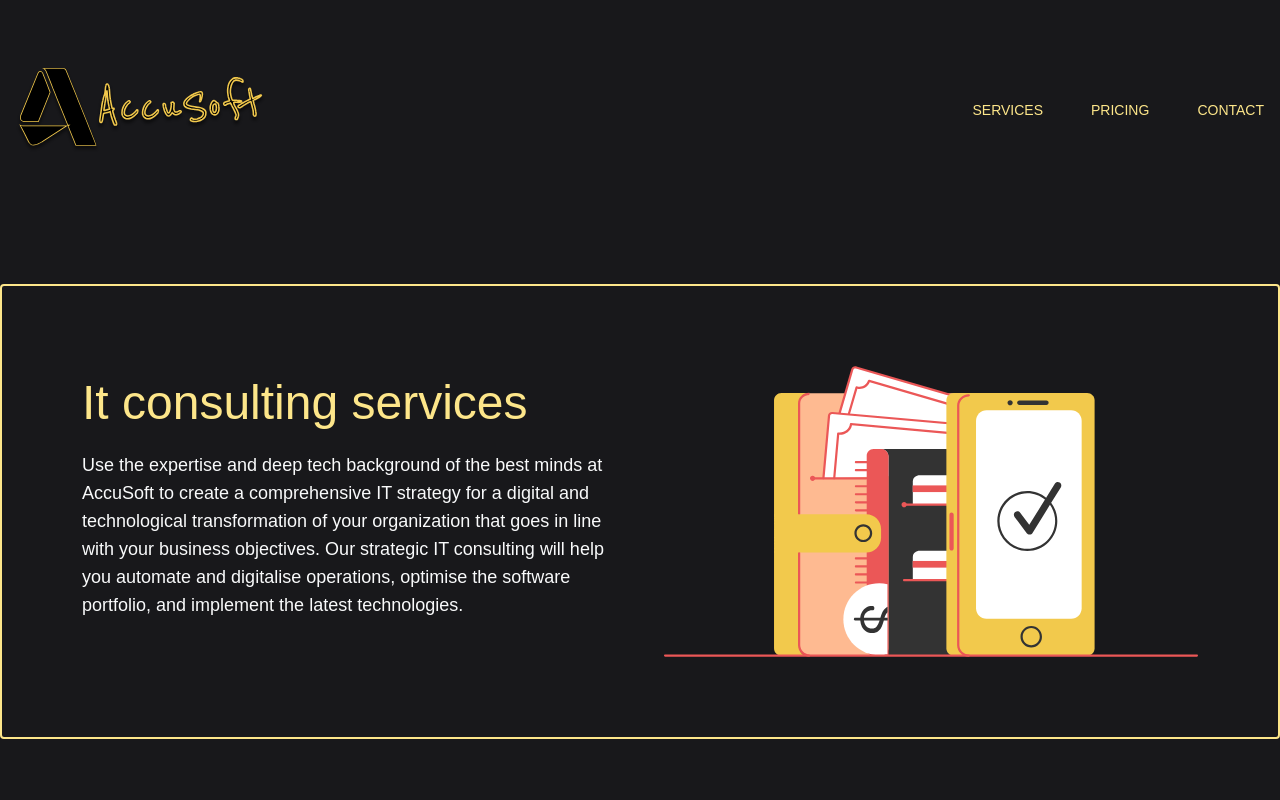
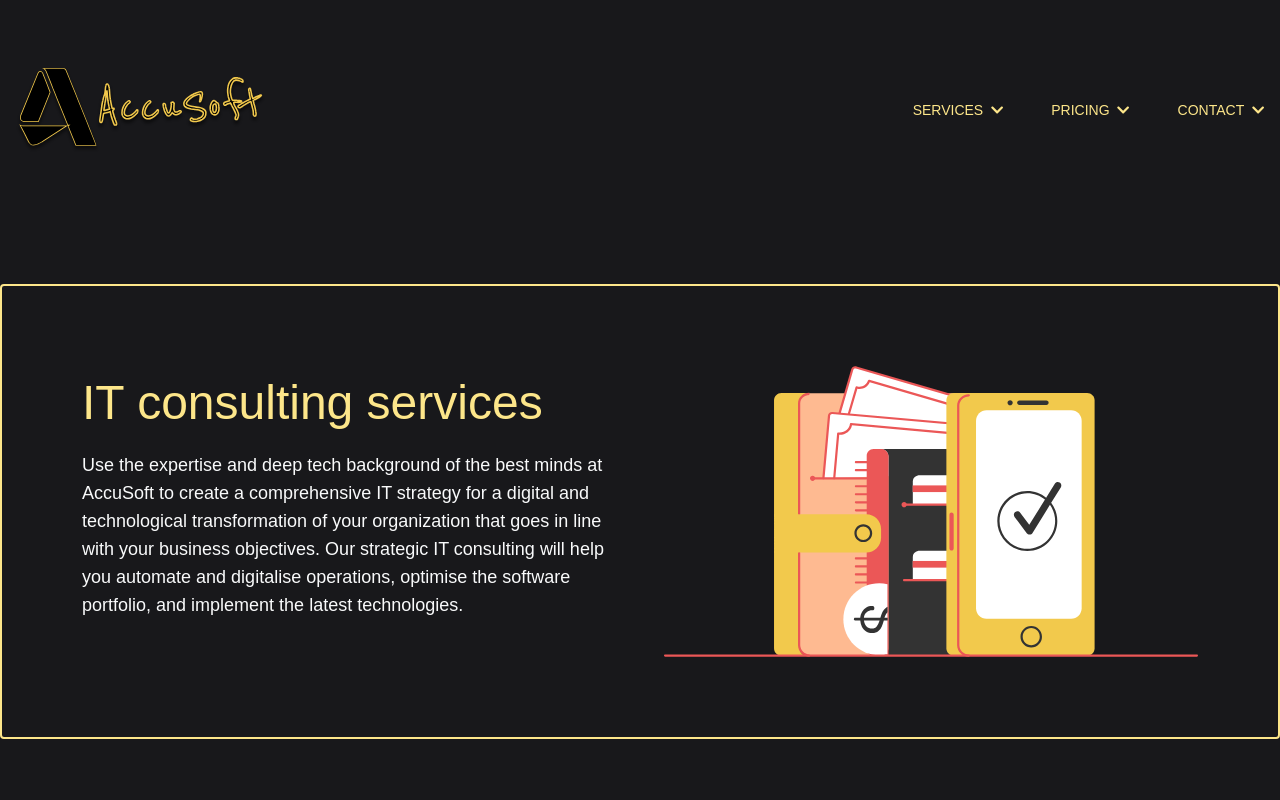
Before and after one commit to NasirKhalidQ/accusoft-frontend, a React (Create React App) app: page / in a window 1280 px wide. Shown: the top 800 px of the page. Built offline with nearby package versions, Linux system fonts and the light colour scheme.

Commit message:
added hover to navigation and FAQ

```diff
--- a/src/FAQ.js
+++ b/src/FAQ.js
@@ -10,29 +10,29 @@ function Faq() {
           <h1 className="text-3xl text-center text-accusoft-yellow">Frequently Asked Questions</h1>
 		    </div>
       <div className="flex flex-col sm:w-3/4 lg:w-3/6 mt-12 mx-auto">
-        <div className="flex items-center border-b py-4">
-          <span className="flex-1 text-accusoft-white">
+        <div className="group cursor-pointer flex items-center border-b py-4 ">
+          <span className="flex-1 text-accusoft-white group-hover:text-accusoft-purple">
             I own a small business. Do I need custom web application development services?
           </span>
-          <FontAwesomeIcon className="text-accusoft-white" icon={faChevronDown} />
+          <FontAwesomeIcon className="text-accusoft-white group-hover:text-accusoft-purple" icon={faChevronDown} />
         </div>
-        <div className="flex items-center border-b py-4">
-          <span className="flex-1 text-accusoft-white">
+        <div className="group cursor-pointer flex items-center border-b py-4">
+          <span className="flex-1 text-accusoft-white group-hover:text-accusoft-purple">
             How to find a web development services company?
           </span>
-          <FontAwesomeIcon className="text-accusoft-white" icon={faChevronDown} />
+          <FontAwesomeIcon className="text-accusoft-white group-hover:text-accusoft-purple" icon={faChevronDown} />
         </div>
-        <div className="flex items-center border-b py-4">
-          <span className="flex-1 text-accusoft-white">
+        <div className="group cursor-pointer flex items-center border-b py-4">
+          <span className="flex-1 text-accusoft-white group-hover:text-accusoft-purple">
             I need professional web development services, no less. How can I find a reliable company with sufficient experience?
           </span>
-          <FontAwesomeIcon className="text-accusoft-white" icon={faChevronDown} />
+          <FontAwesomeIcon className="text-accusoft-white group-hover:text-accusoft-purple" icon={faChevronDown} />
         </div>
-        <div className="flex items-center border-b py-4">
-          <span className="flex-1 text-accusoft-white">
+        <div className="group cursor-pointer flex items-center border-b py-4">
+          <span className="flex-1 text-accusoft-white group-hover:text-accusoft-purple">
             Web software development services often include progressive web apps. What are those?
           </span>
-          <FontAwesomeIcon className="text-accusoft-white" icon={faChevronDown} />
+          <FontAwesomeIcon className="text-accusoft-white group-hover:text-accusoft-purple" icon={faChevronDown} />
         </div>
       </div>
 		  </div>
--- a/src/Landing.js
+++ b/src/Landing.js
@@ -4,9 +4,9 @@ function Landing() {
 
     return (
       <section className="relative">
-          <div className="container bg-accusoft-black rounded border-2 border-accusoft-yellow flex flex-col-reverse p-20 lg:flex-row items-center gap-12 mt-14 lg:mt-28">
+          <div className="container rounded border-2 border-accusoft-yellow flex flex-col-reverse p-20 lg:flex-row items-center gap-12 mt-14 lg:mt-28">
             <div className="flex-1 flex-col items-center lg:items-start">
-                <h2 className="text-accusoft-yellow text-3xl md:text-4 lg:text-5xl text-center lg:text-left mb-6">It consulting services</h2>
+                <h2 className="text-accusoft-yellow text-3xl md:text-4 lg:text-5xl text-center lg:text-left mb-6">IT consulting services</h2>
                 <p className="text-accusoft-white text-lg text-center lg:text-left mb-6">
                   Use the expertise and deep tech background of the best minds at AccuSoft to create a comprehensive IT strategy for a digital and technological transformation of your organization that goes in line with your business objectives. Our strategic IT consulting will help you automate and digitalise operations, optimise the software portfolio, and implement the latest technologies.
                 </p>
--- a/src/NavBar.js
+++ b/src/NavBar.js
@@ -1,5 +1,7 @@
 import Hamburger from 'hamburger-react';
 import { useState } from 'react';
+import { FontAwesomeIcon } from "@fortawesome/react-fontawesome";
+import { faChevronDown } from '@fortawesome/free-solid-svg-icons';
 
 function NavBar() {
 		const [isOpen, setOpen] = useState(false)
@@ -8,9 +10,9 @@ function NavBar() {
 			<div className="container flex items-center py-4 mt-4 sm:mt-12">
 					<div className="py-1"><img src="./imgs/logo.svg" width="250" height="250" alt="logo"/></div>
 					<ul className="hidden sm:flex flex-1 justify-end items-center gap-12 text-accusoft-yellow uppercase text-sm" >
-						<li className="cursor-pointer">Services</li>
-						<li className="cursor-pointer">Pricing</li>
-						<li className="cursor-pointer">Contact</li>
+						<li className="group"> <a className="group-hover:text-accusoft-purple" href="#">Services &nbsp;</a><FontAwesomeIcon className="text-accusoft-yellow group-hover:text-accusoft-purple" icon={faChevronDown} /></li>
+						<li className="group"> <a className="group-hover:text-accusoft-purple" href="#">Pricing &nbsp;</a><FontAwesomeIcon className="text-accusoft-yellow group-hover:text-accusoft-purple" icon={faChevronDown} /></li>
+						<li className="group"><a className="group-hover:text-accusoft-purple" href="#">Contact &nbsp;</a><FontAwesomeIcon className="text-accusoft-yellow group-hover:text-accusoft-purple" icon={faChevronDown} /></li>
 					</ul>
 					<div className="flex sm:hidden flex-1 justify-end">
 						<Hamburger toggled={isOpen} toggle={setOpen} color="white"/>
```
